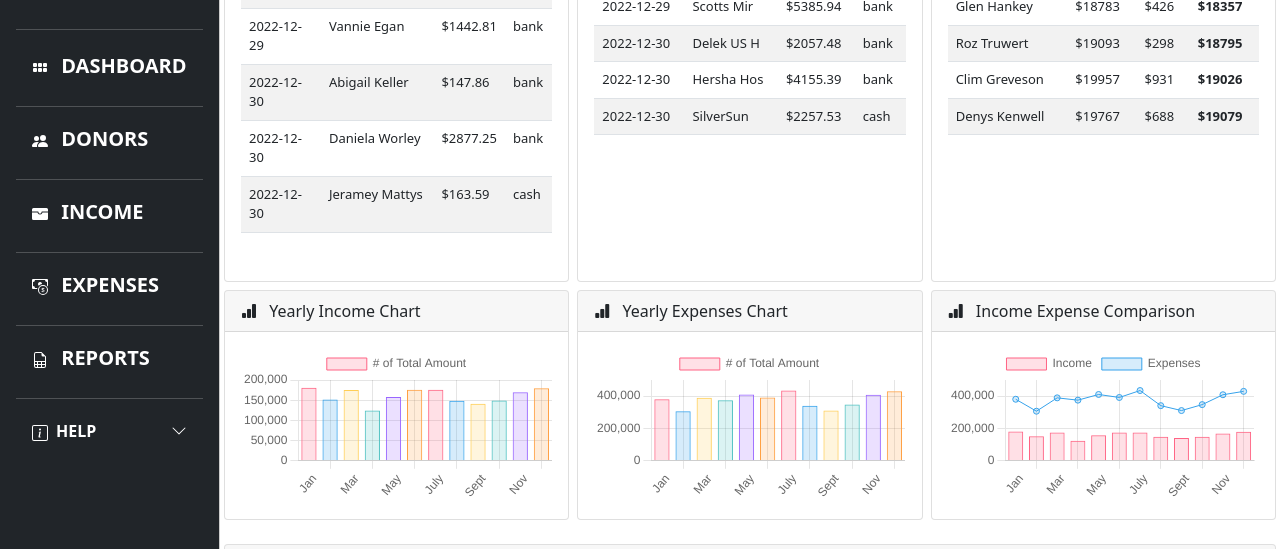
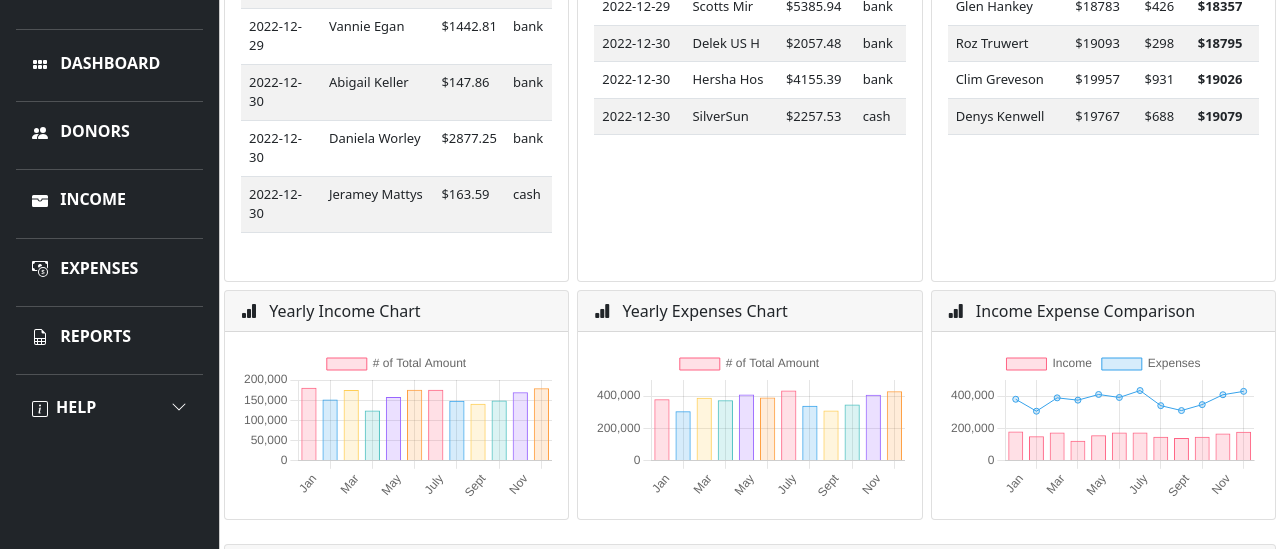
Before and after one commit to demi0040/Accounting, a website: page dashboard.html in a window 1280 px wide. Shown: the part 251-800 px from the top of the page. Drawn offline with nearby package versions, Linux system fonts and the light colour scheme; files whose address does not match are found by name.

Commit message:
update dashboard.html

```diff
--- a/dashboard.html
+++ b/dashboard.html
@@ -107,7 +107,7 @@
 
     <!-- offcanvas start -->
     <div class="offcanvas offcanvas-start sidebar-nav bg-dark text-white" tabindex="-1" id="offcanvasExample" aria-labelledby="offcanvasExampleLabel">
-        <img class="logo mt-5" src="./code_files/pics/play_logo.png " alt=" " />
+        <img class="logo mt-5" src="./code_files/pics/play_logo.png" alt=" " />
         <div class="offcanvas-body">
             <nav class="navbar-dark">
                 <ul class="navbar-nav">
@@ -115,7 +115,7 @@
                         <hr class="dropdown-divider" />
                     </li>
                     <li>
-                        <a href="#" class="nav-link px-3 h5 active">
+                        <a href="#" class="nav-link px-3 h6 active">
                             <span class="me-2">
                   <svg
                     xmlns="http://www.w3.org/2000/svg"
@@ -137,7 +137,7 @@
                         <hr class="dropdown-divider" />
                     </li>
                     <li>
-                        <a href="#" class="nav-link px-3 h5 active">
+                        <a href="#" class="nav-link px-3 h6 active">
                             <span class="me-2">
                   <svg
                     xmlns="http://www.w3.org/2000/svg"
@@ -164,7 +164,7 @@
                         <hr class="dropdown-divider" />
                     </li>
                     <li>
-                        <a href="#" class="nav-link px-3 h5 active">
+                        <a href="#" class="nav-link px-3 h6 active">
                             <span class="me-2">
                   <svg
                     xmlns="http://www.w3.org/2000/svg"
@@ -189,7 +189,7 @@
                         <hr class="dropdown-divider" />
                     </li>
                     <li>
-                        <a href="#" class="nav-link px-3 h5 active">
+                        <a href="#" class="nav-link px-3 h6 active">
                             <span class="me-2">
                   <svg
                     xmlns="http://www.w3.org/2000/svg"
@@ -221,7 +221,7 @@
                         <hr class="dropdown-divider" />
                     </li>
                     <li>
-                        <a href="#" class="nav-link px-3 h5 active">
+                        <a href="#" class="nav-link px-3 h6 active">
                             <span class="me-2">
                   <svg
                     xmlns="http://www.w3.org/2000/svg"
```
